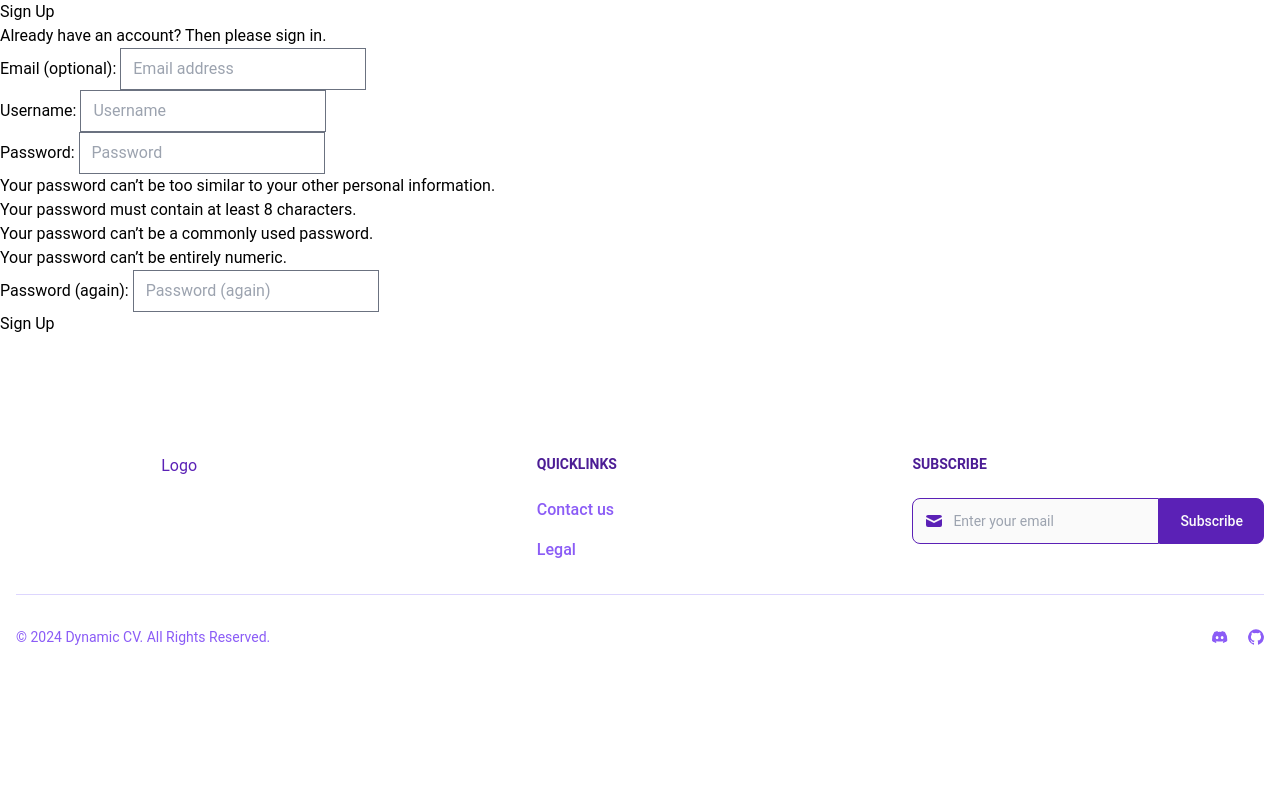
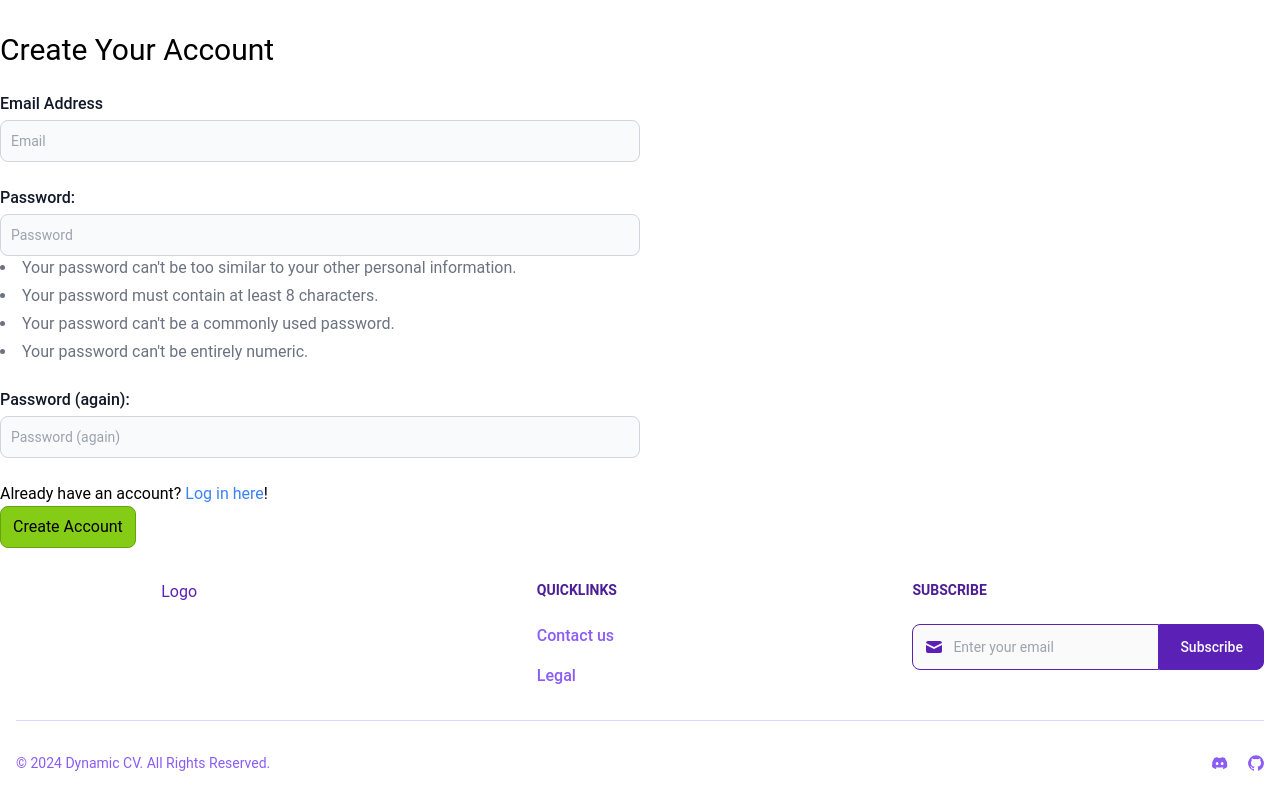
Before and after one commit to stephendawsondev/dynamic-cv, a Django app: page /accounts/signup/ in a window 1280 px wide. Shown: the part 121-926 px from the top of the page. Before the commit the page ends 766 px from the top, so only its background shows below. Run offline with Django 4.2, Linux system fonts and the light colour scheme; some libraries are stand-ins or nearby versions.

Commit message:
Add style and error feedback for signup page

```diff
--- a/dynamiccv/settings.py
+++ b/dynamiccv/settings.py
@@ -98,6 +98,10 @@ LOGIN_URL = '/accounts/login/'
 LOGIN_REDIRECT_URL = '/'
 LOGOUT_REDIRECT_URL = '/'
 ACCOUNT_LOGOUT_ON_GET = True
+ACCOUNT_EMAIL_REQUIRED = True
+ACCOUNT_AUTHENTICATION_METHOD = 'email'
+ACCOUNT_UNIQUE_EMAIL = True
+ACCOUNT_USERNAME_REQUIRED = False
 
 TEMPLATES = [
     {
--- a/templates/account/login.html
+++ b/templates/account/login.html
@@ -6,7 +6,7 @@
 {% endblock head_title %}
 {% block content %}
 
-<div class="container mx-auto mt-6">
+<div class="container mx-auto mt-8">
     <h1 class="text-3xl mb-6">Log In to Your Account</h1>
     <form method="post" action="{% url 'account_login' %}">
         {% csrf_token %}
--- a/templates/account/signup.html
+++ b/templates/account/signup.html
@@ -4,29 +4,41 @@
 {% trans "Signup" %}
 {% endblock head_title %}
 {% block content %}
-{% element h1 %}
-{% trans "Sign Up" %}
-{% endelement %}
-<p>
-    {% blocktrans %}Already have an account? Then please <a href="{{ login_url }}">sign in</a>.{% endblocktrans %}
-</p>
-{% url 'account_signup' as action_url %}
-{% element form form=form method="post" action=action_url tags="entrance,signup" %}
-{% slot body %}
-{% csrf_token %}
-{% element fields form=form unlabeled=True %}
-{% endelement %}
-{% if redirect_field_value %}
-<input type="hidden" name="{{ redirect_field_name }}" value="{{ redirect_field_value }}" />
-{% endif %}
-{% endslot %}
-{% slot actions %}
-{% element button tags="prominent,signup" type="submit" %}
-{% trans "Sign Up" %}
-{% endelement %}
-{% endslot %}
-{% endelement %}
-{% if SOCIALACCOUNT_ENABLED %}
-{% include "socialaccount/snippets/login.html" with page_layout="entrance" %}
-{% endif %}
+<div class="container mx-auto mt-8">
+    <h1 class="text-3xl mb-6">Create Your Account</h1>
+    <form method="post" action="{% url 'account_signup' %}">
+        {% csrf_token %}
+        <div class="mb-6">
+            <label for="id_email" class="block mb-1 font-medium text-gray-900 dark:text-white">Email Address</label>
+            <input type="email" id="id_email" name="email" class="bg-gray-50 border border-gray-300 text-gray-900 text-sm rounded-lg focus:ring-lime-500 focus:border-lime-500 block w-[50%] p-2.5 dark:bg-gray-700 dark:border-gray-600 dark:placeholder-gray-400 dark:text-white dark:focus:ring-lime-500 dark:focus:border-lime-500" placeholder="Email" required />
+            {% for error in email_errors %}
+                <div class="text-sm text-red-800">{{ error }}</div>
+            {% endfor %}
+        </div>
+
+        <div class="mb-6">
+            <label for="id_password1" class="block mb-1 font-medium text-gray-900 dark:text-white">Password:</label>
+            <input type="password" name="password1" class="bg-gray-50 border border-gray-300 text-gray-900 text-sm rounded-lg focus:ring-lime-500 focus:border-lime-500 block w-[50%] p-2.5 dark:bg-gray-700 dark:border-gray-600 dark:placeholder-gray-400 dark:text-white dark:focus:ring-lime-500 dark:focus:border-lime-500" placeholder="Password" autocomplete="new-password" required id="id_password1">
+            {% for error in password1_errors %}
+                <div class="text-sm text-red-800">{{ error }}</div>
+            {% endfor %}
+            <ul class="space-y-1 text-gray-500 list-disc list-inside dark:text-gray-400">
+                <li>Your password can't be too similar to your other personal information.</li>
+                <li>Your password must contain at least 8 characters.</li>
+                <li>Your password can't be a commonly used password.</li>
+                <li>Your password can't be entirely numeric.</li>
+            </ul>
+        </div>
+
+        <div class="mb-6">
+            <label for="id_password2" class="block mb-1 font-medium text-gray-900 dark:text-white">Password (again):</label>
+            <input type="password" name="password2" class="bg-gray-50 border border-gray-300 text-gray-900 text-sm rounded-lg focus:ring-lime-500 focus:border-lime-500 block w-[50%] p-2.5 dark:bg-gray-700 dark:border-gray-600 dark:placeholder-gray-400 dark:text-white dark:focus:ring-lime-500 dark:focus:border-lime-500" placeholder="Password (again)" autocomplete="new-password" required id="id_password2">
+            {% for error in password2_errors %}
+                <div class="text-sm text-red-800">{{ error }}</div>
+            {% endfor %}
+        </div>
+        <p>Already have an account? <a href="{% url 'account_login' %}" aria-label="Go to the sign up page" class="text-blue-500">Log in here</a>!</p>
+        <button type="submit" class="rounded-lg bg-lime-500 py-2 px-3 border border-lime-600">Create Account</button>
+    </form>
+</div>
 {% endblock content %}
--- a/user_auth/urls.py
+++ b/user_auth/urls.py
@@ -1,6 +1,7 @@
 from django.urls import path
-from .views import CustomLoginView
+from .views import CustomLoginView, CustomSignupView
 
 urlpatterns = [
     path('accounts/login', CustomLoginView.as_view(), name='account_login'),
+    path('accounts/signup', CustomSignupView.as_view(), name='account_signup'),
 ]
```
Also changed, not shown: user_auth/views.py (+39 -10 lines).
